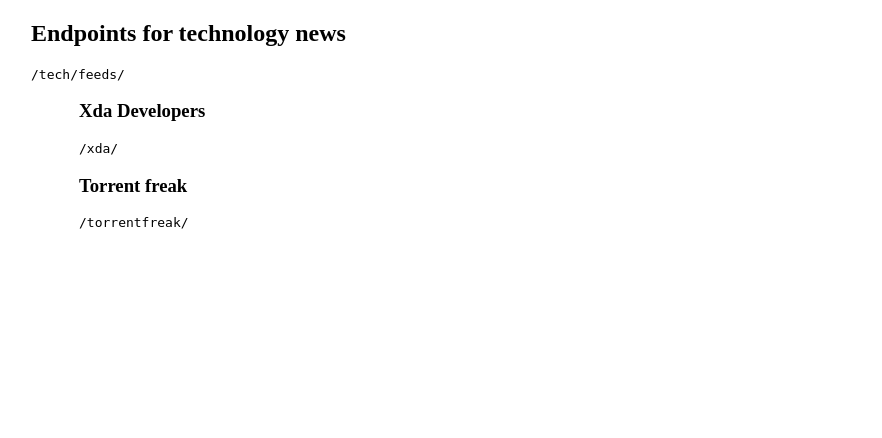
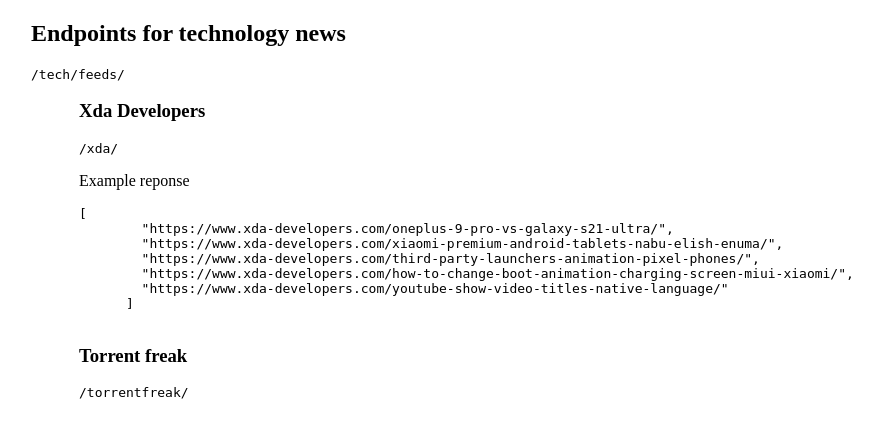
Before and after one commit to zznixt07/portal-everywhere, a Django app: page / in a window 1280 px wide. Shown: the part 241-679 px from the top of the page, without its empty margins (9-891 px from the left). Run offline with Django 3.2, Linux system fonts and the light colour scheme.

Commit message:
repeat this

```diff
--- a/home/templates/home/home.html
+++ b/home/templates/home/home.html
@@ -45,6 +45,15 @@
       <h3>Xda Developers</h3>
       {% url 'api_v1:tech_news:feeds:xda' as xda_url %}
       <pre>/{{ xda_url|cut:feed_url }}</pre>
+      <p>Example reponse</p>
+      <pre>[
+        "https://www.xda-developers.com/oneplus-9-pro-vs-galaxy-s21-ultra/",
+        "https://www.xda-developers.com/xiaomi-premium-android-tablets-nabu-elish-enuma/",
+        "https://www.xda-developers.com/third-party-launchers-animation-pixel-phones/",
+        "https://www.xda-developers.com/how-to-change-boot-animation-charging-screen-miui-xiaomi/",
+        "https://www.xda-developers.com/youtube-show-video-titles-native-language/"
+      ]
+      </pre>
 
       <h3>Torrent freak</h3>
       {% url 'api_v1:tech_news:feeds:torrentfreak' as tf_url %}
```
